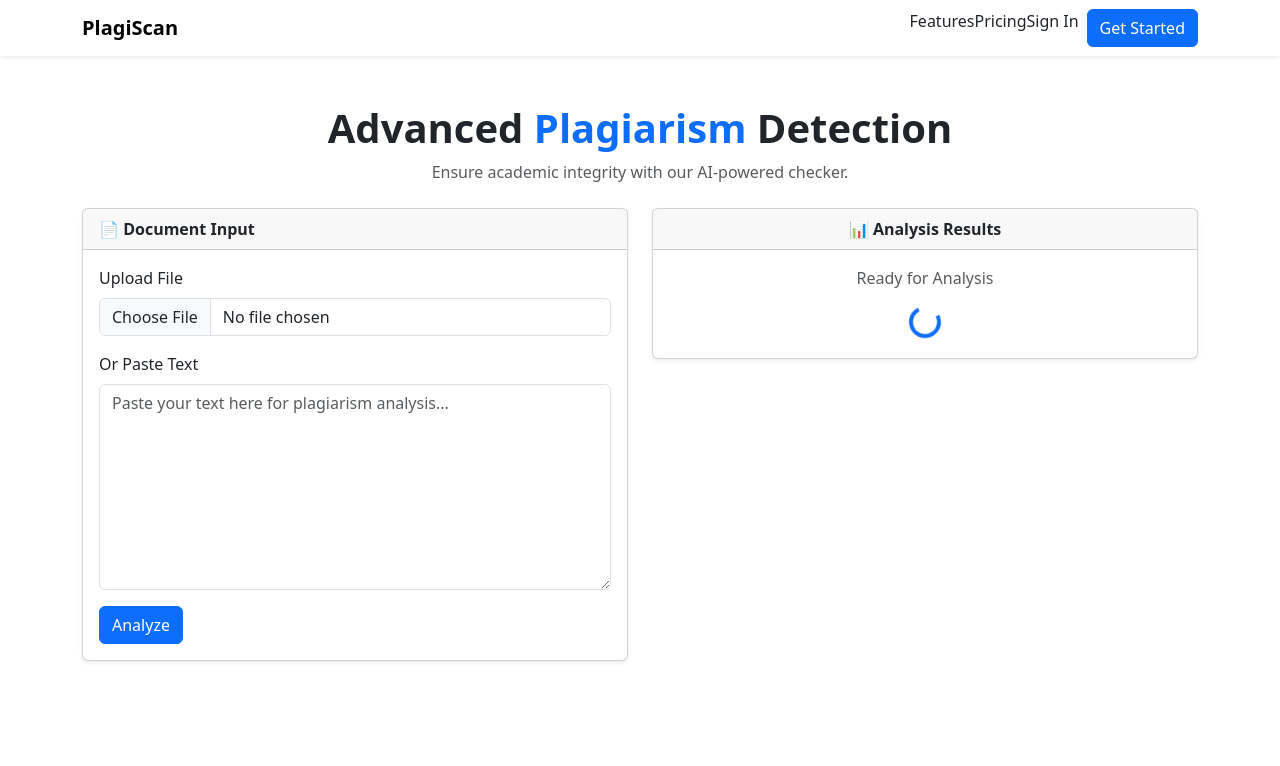
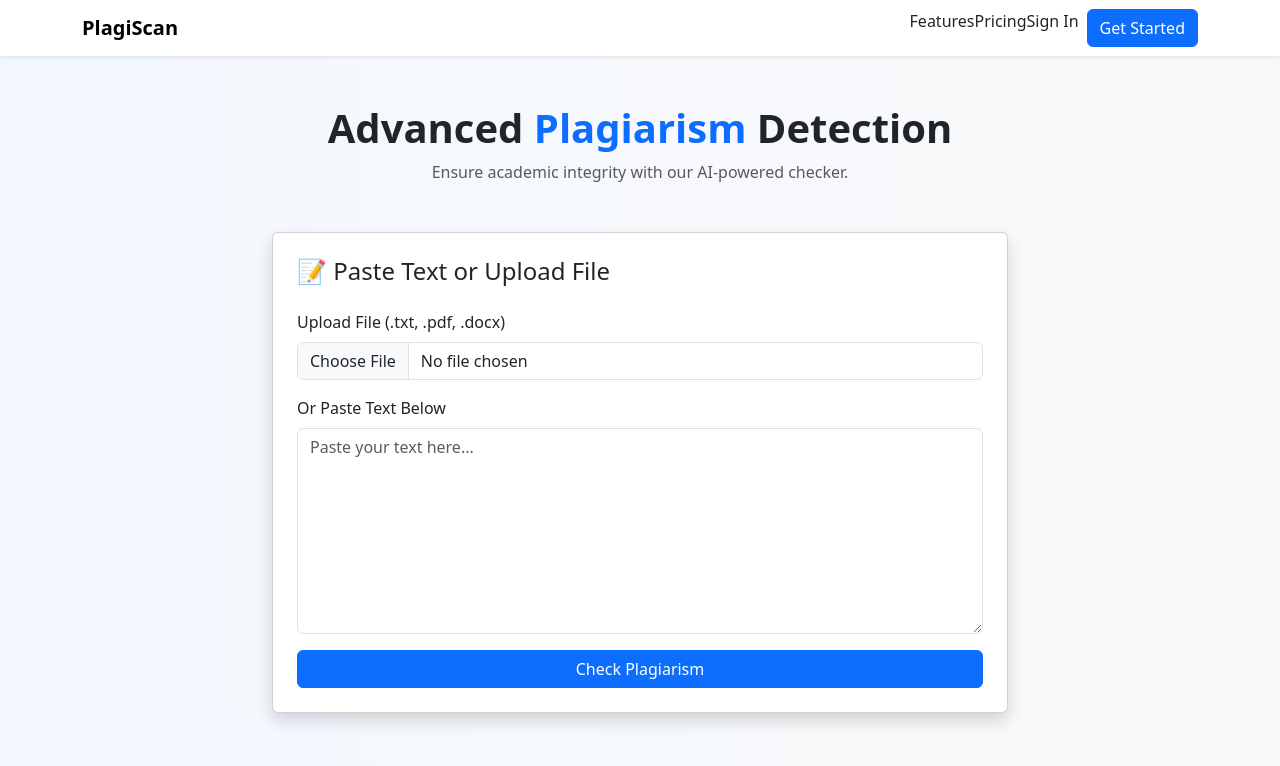
Before and after one commit to Shasikumar10/Plagiarism-Checker, a Django app: page / in a window 1280 px wide. Shown: the top 766 px of the page. Run offline with Django 5.2, Linux system fonts and the light colour scheme.

Commit message:
Fourth commit

```diff
--- a/checker/static/css/style.css
+++ b/checker/static/css/style.css
@@ -1,13 +1,25 @@
+/* Base styles */
 body {
-    background: #f7fafd;
+    background: linear-gradient(to right, #f3f8ff, #f9f9f9);
     font-family: 'Segoe UI', sans-serif;
 }
+
+/* Navbar */
 .navbar-brand {
     font-size: 1.5rem;
 }
+
+/* Card header */
 .card-header {
     background-color: #f8f9fa;
 }
+
+/* Textarea */
 textarea {
     resize: none;
 }
+
+/* Card style */
+.card {
+    border-radius: 12px;
+}
--- a/checker/templates/checker/home.html
+++ b/checker/templates/checker/home.html
@@ -4,10 +4,17 @@
 <head>
     <meta charset="UTF-8">
     <title>PlagiScan</title>
+
+    <!-- Bootstrap & Custom CSS -->
     <link rel="stylesheet" href="{% static 'css/style.css' %}">
     <link href="https://cdn.jsdelivr.net/npm/bootstrap@5.3.0/dist/css/bootstrap.min.css" rel="stylesheet">
+
+    <!-- AOS Animation CSS -->
+    <link href="https://cdn.jsdelivr.net/npm/aos@2.3.4/dist/aos.css" rel="stylesheet">
 </head>
 <body>
+
+    <!-- Navbar -->
     <nav class="navbar navbar-expand-lg navbar-light bg-white shadow-sm">
         <div class="container">
             <a class="navbar-brand fw-bold" href="#">PlagiScan</a>
@@ -20,48 +27,41 @@
         </div>
     </nav>
 
-    <section class="text-center mt-5">
+    <!-- Hero Section -->
+    <section class="text-center mt-5" data-aos="fade-down">
         <h1 class="fw-bold">Advanced <span class="text-primary">Plagiarism</span> Detection</h1>
         <p class="text-muted">Ensure academic integrity with our AI-powered checker.</p>
     </section>
 
-    <div class="container mt-4">
-        <div class="row">
-            <!-- Input Section -->
-            <div class="col-md-6 mb-4">
-                <div class="card shadow-sm">
-                    <div class="card-header fw-bold">📄 Document Input</div>
-                    <div class="card-body">
-                        <form action="/result/" method="POST" enctype="multipart/form-data">
-                            {% csrf_token %}
+    <!-- Upload Form Section -->
+    <div class="container mt-5" data-aos="fade-up">
+        <div class="row justify-content-center">
+            <div class="col-lg-8">
+                <div class="card shadow p-4">
+                    <h4 class="mb-4">📝 Paste Text or Upload File</h4>
+                    <form action="/result/" method="POST" enctype="multipart/form-data">
+                        {% csrf_token %}
 
-                            <!-- File Upload Input -->
-                            <label class="form-label">Upload File</label>
-                            <input class="form-control mb-3" type="file" name="uploaded_file" accept=".txt,.docx,.pdf">
+                        <!-- File Upload -->
+                        <label class="form-label">Upload File (.txt, .pdf, .docx)</label>
+                        <input class="form-control mb-3" type="file" name="uploaded_file" accept=".txt,.pdf,.docx">
 
-                            <!-- Or Paste Text -->
-                            <label class="form-label">Or Paste Text</label>
-                            <textarea class="form-control" name="text1" rows="8" placeholder="Paste your text here for plagiarism analysis..."></textarea>
+                        <!-- Text Area -->
+                        <label class="form-label">Or Paste Text Below</label>
+                        <textarea class="form-control mb-3" name="text1" rows="8" placeholder="Paste your text here..."></textarea>
 
-                            <button class="btn btn-primary mt-3" type="submit">Analyze</button>
-                        </form>
-                    </div>
-                </div>
-            </div>
-
-            <!-- Analysis Results -->
-            <div class="col-md-6 mb-4">
-                <div class="card shadow-sm text-center">
-                    <div class="card-header fw-bold">📊 Analysis Results</div>
-                    <div class="card-body">
-                        <p class="text-muted">Ready for Analysis</p>
-                        <div class="spinner-border text-primary" role="status">
-                          <span class="visually-hidden">Loading...</span>
-                        </div>
-                    </div>
+                        <button class="btn btn-primary w-100" type="submit">Check Plagiarism</button>
+                    </form>
                 </div>
             </div>
         </div>
     </div>
+
+    <!-- AOS JS -->
+    <script src="https://cdn.jsdelivr.net/npm/aos@2.3.4/dist/aos.js"></script>
+    <script>
+        AOS.init();
+    </script>
+
 </body>
 </html>
```
Also changed, not shown: checker/templates/checker/result.html (+36 -4 lines).
